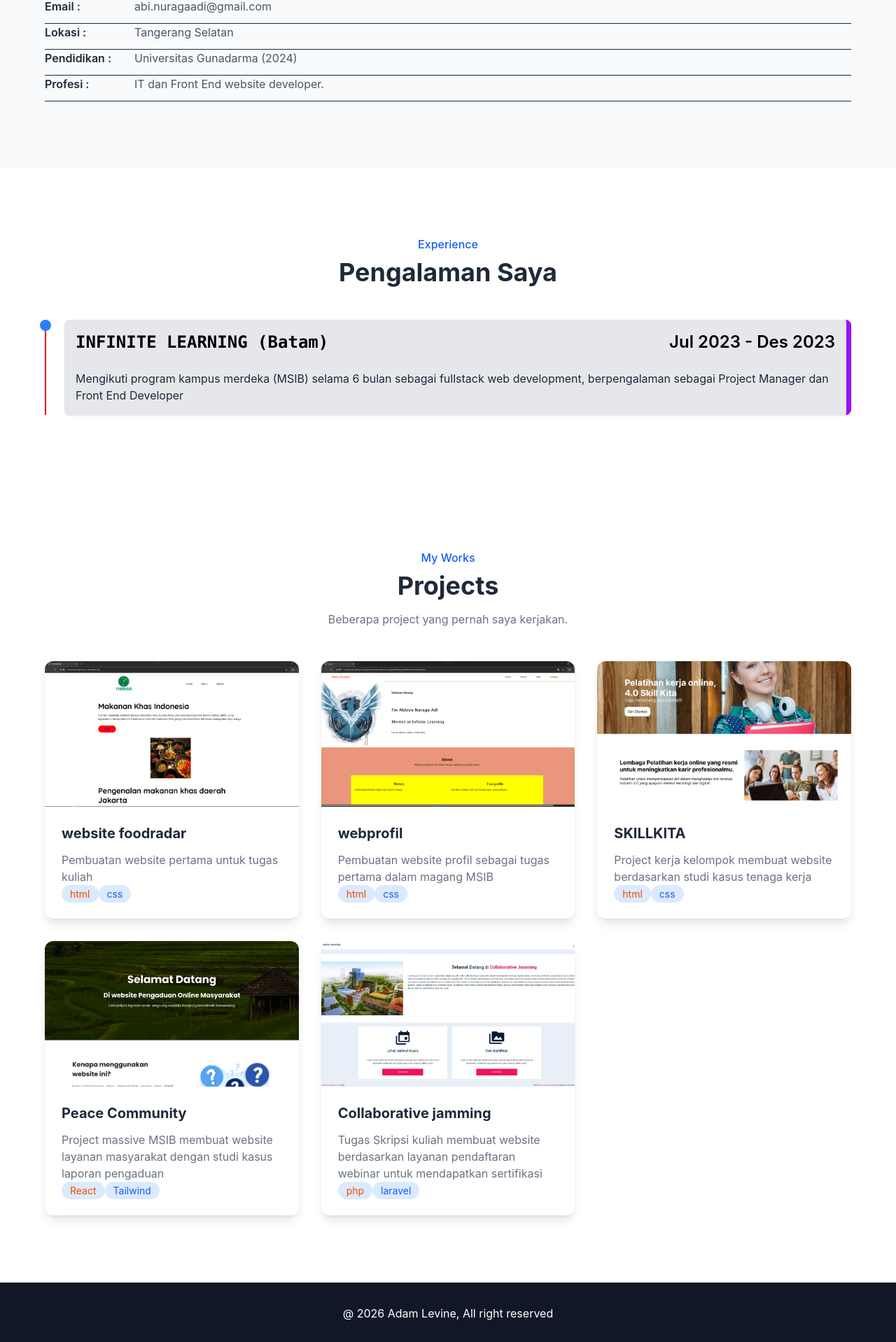
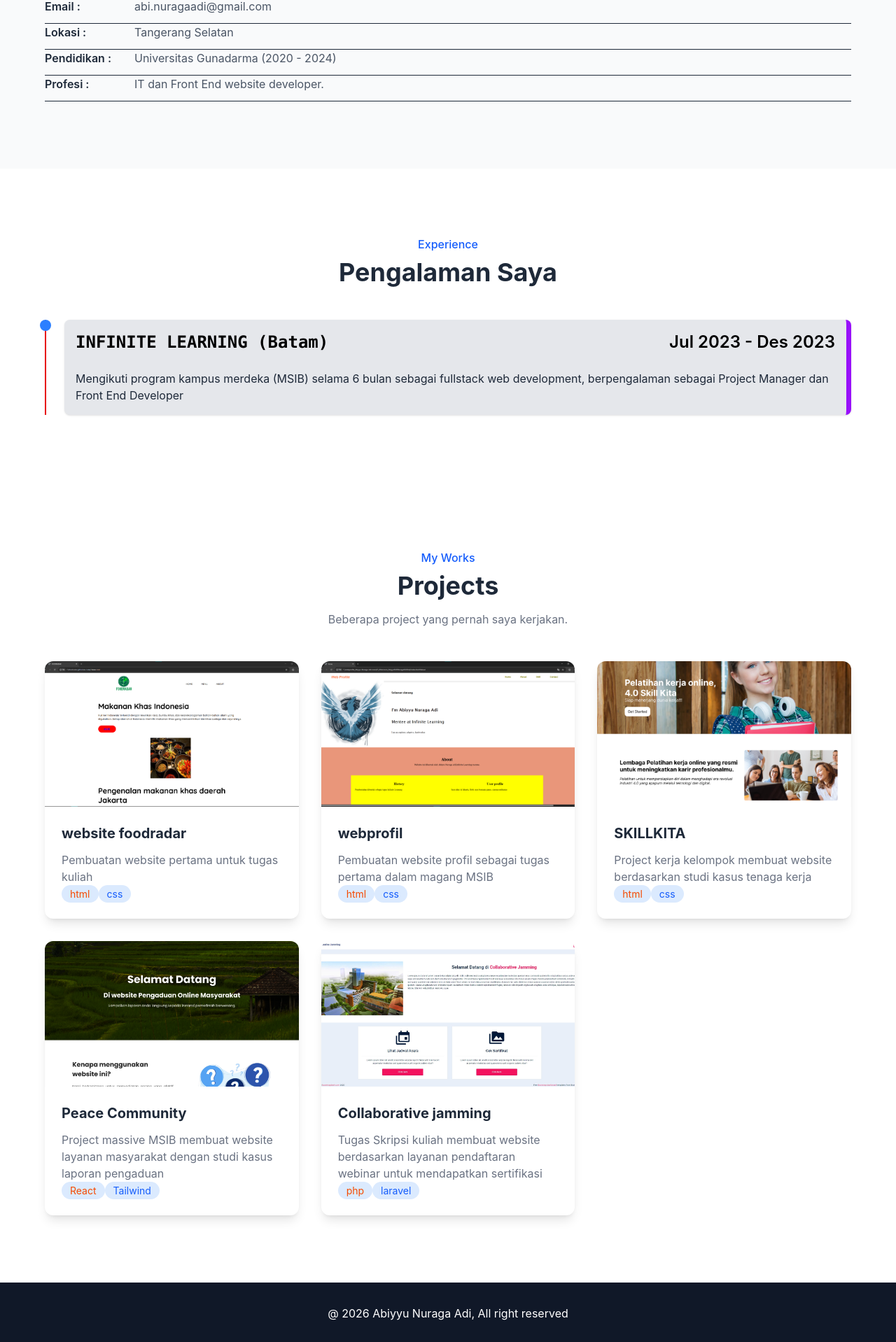
Before and after one commit to abinuraga/portfolio, a React app: page / in a window 1280 px wide. Shown: the part 796-2714 px from the top of the page at 70% size. Built offline with nearby package versions, Linux system fonts and the light colour scheme; the HTML template or start-up script is replaced by a standard one.

Commit message:
penyesuaian layar hp

```diff
--- a/src/Home.jsx
+++ b/src/Home.jsx
@@ -127,7 +127,7 @@ function Home() {
 
                                     <div className="flex border-b pb-3">
                                         <span className="w-32 font-semibold">Pendidikan : </span>
-                                        <span className="text-gray-600"> Universitas Gunadarma (2024)</span>
+                                        <span className="text-gray-600"> Universitas Gunadarma (2020 - 2024)</span>
                                     </div>
 
 
@@ -305,7 +305,7 @@ function Home() {
 
             <footer className="bg-gray-900 px-6 py-8 text-center text-white">
 
-                <p>@ 2026 Adam Levine, All right reserved</p>
+                <p>@ 2026 Abiyyu Nuraga Adi, All right reserved</p>
             </footer>
         </div>
     )
--- a/src/index.css
+++ b/src/index.css
@@ -3,3 +3,5 @@
 html{
   scroll-behavior: smooth;
 }
+
+html, body { width: 100%; max-width: 100%; overflow-x: hidden; }
```
